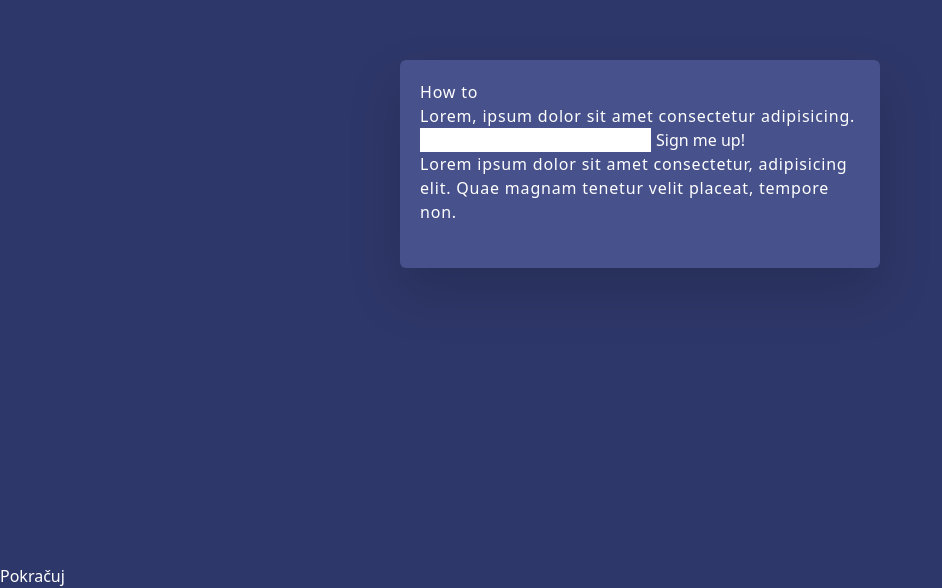
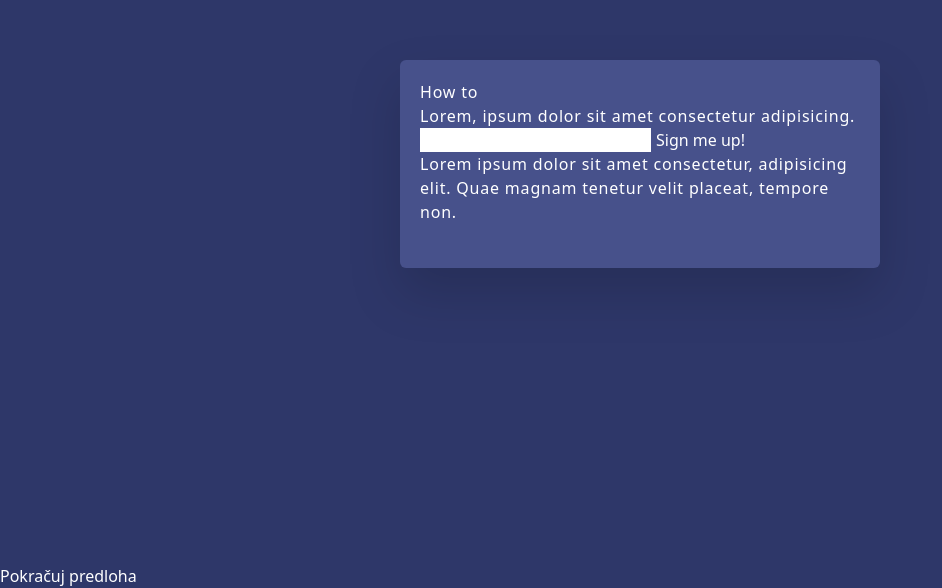
Before and after one commit to matejvalocky/tailwind-od22, a website: page src/index.html in a window 1280 px wide. Shown: the part 236-824 px from the top of the page, without its empty margins (0-942 px from the left). Drawn offline with Linux system fonts and the light colour scheme.

Commit message:
pridanie predlohy

```diff
--- a/src/index.html
+++ b/src/index.html
@@ -21,5 +21,6 @@
     </section>
 
     <a class="text-white" href="https://www.youtube.com/watch?v=gSNb-OgAOpk&list=PLQ8x_VWW6AkvEw-pu4KNe0idPv2iPqsMm&index=26&ab_channel=David%C5%A0etek-Hacknisvoubudoucnost">Pokračuj</a>
+    <a href="https://uidesigndaily.com/posts/figma-subscribe-dark-mode-day-1560" class="text-white">predloha</a>
 </body>
 </html>
```
